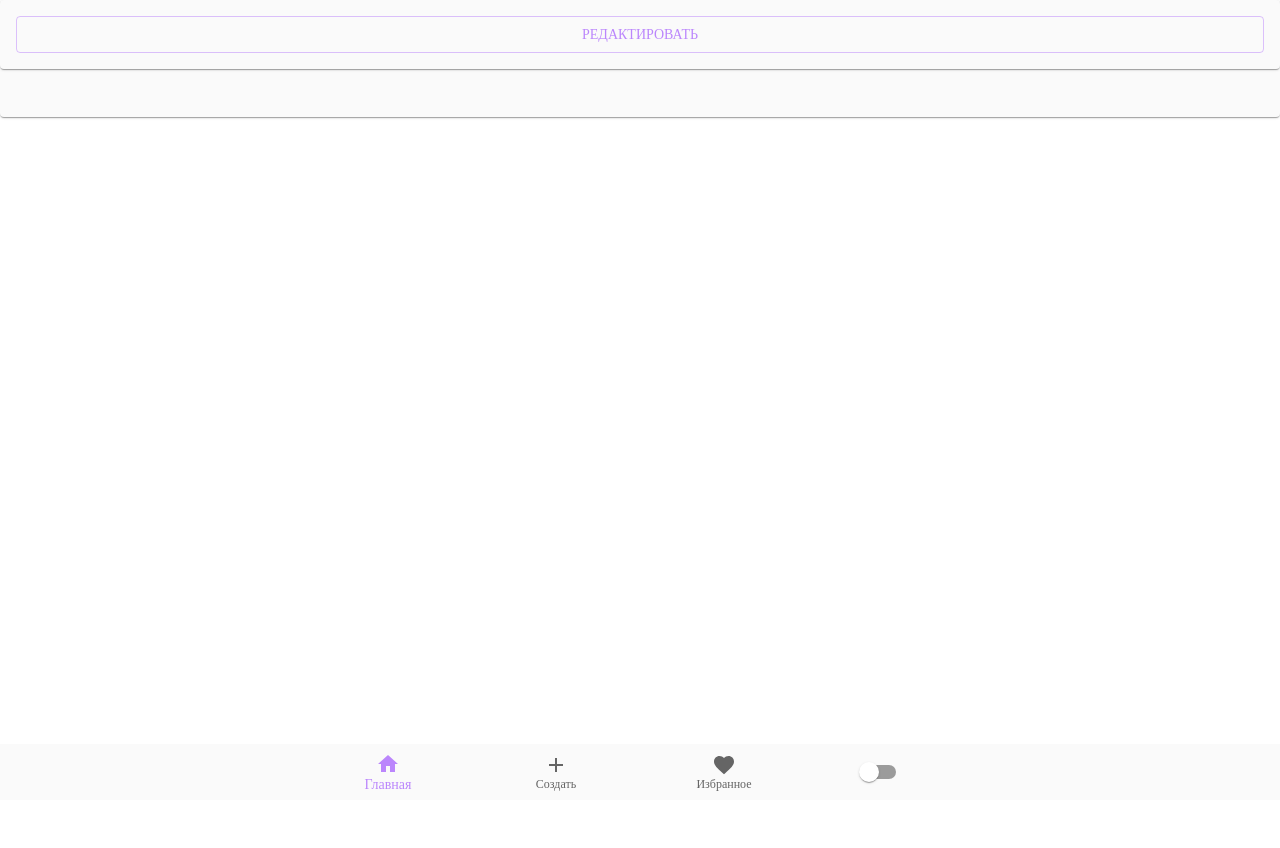
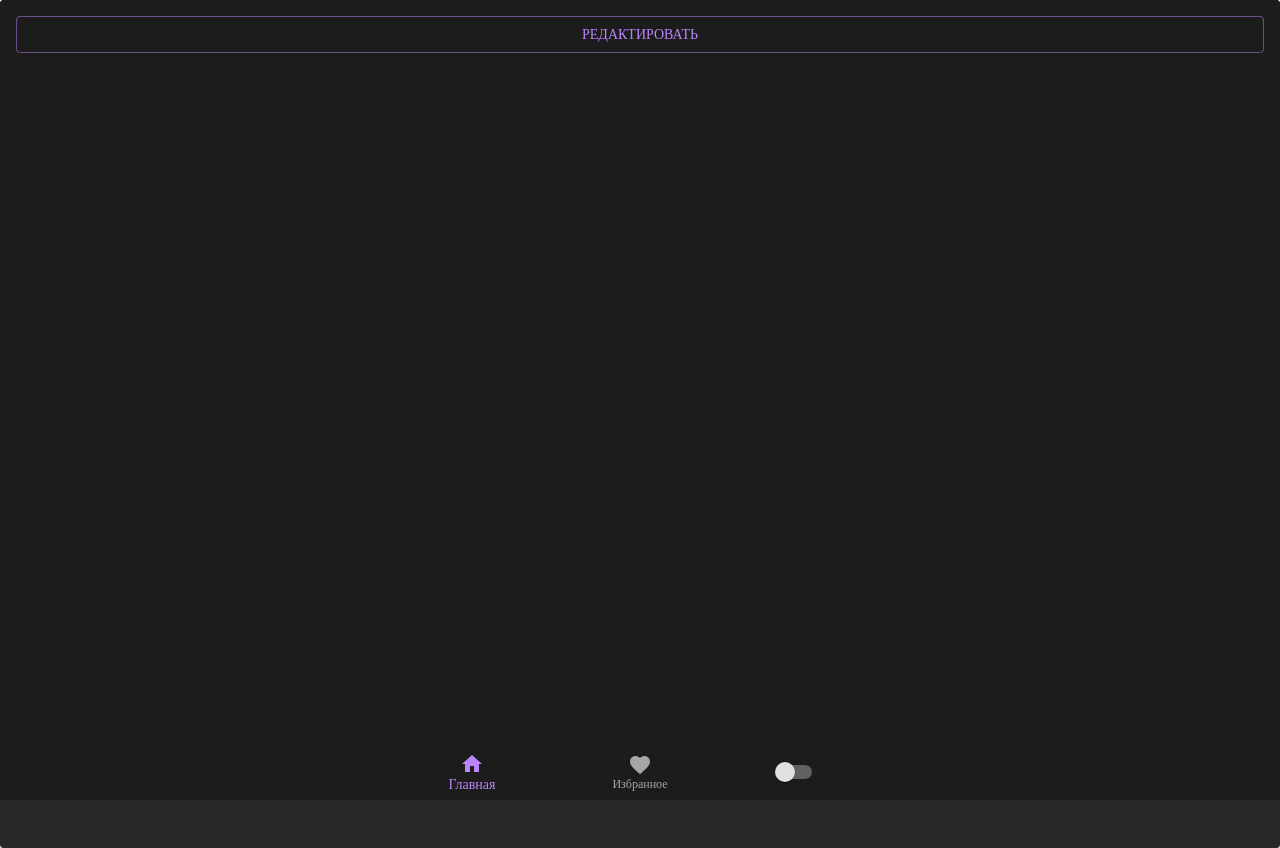
Before and after one commit to abbZe/amazing-todo-app, a React (Vite) app: page /task/13b56b64-14df-4efa-8edf-567d80291c27 in a window 1280 px wide. Before the commit the page ends 800 px from the top, so only its background shows below. Built offline with nearby package versions, Linux system fonts and the light colour scheme; a web font is replaced by a local one.

Commit message:
task page 100% vh fix

```diff
--- a/src/components/TaskTitle/index.tsx
+++ /dev/null
@@ -1,8 +0,0 @@
-type TaskTitleProps = {
-  title: string
-}
-export const TaskTitle: React.FC<TaskTitleProps> = ({ title }) => {
-  return (
-    <h1>{title}</h1>
-  )
-}
--- a/src/components/TaskValue/index.tsx
+++ b/src/components/TaskValue/index.tsx
@@ -1,5 +1,5 @@
-import { Paper, Typography } from '@mui/material'
-import { TaskBody, TaskTitle } from '..'
+import { Alert, Box, Paper, Typography } from '@mui/material'
+import { TaskBody } from '..'
 import { TTasksObj } from '../../redux/tasks'
 import { v4 } from 'uuid'
 
@@ -13,12 +13,21 @@ export const TaskValue: React.FC<TaskValueProps> = ({ id, tasks }) => {
     <>
       {tasks.map((task: TTasksObj) =>
         task.id === id ? (
-          <div key={v4()}>
-            <TaskTitle title={task.taskTitleValue} />
+          <Box key={v4()}>
+
+            <Typography sx={{ textAlign: 'center', position: 'sticky', top: '0' }} variant="h4">
+              {task.taskTitleValue}
+            </Typography>
+
             <Paper elevation={2} sx={{ p: '1rem', marginBlock: '1rem' }}>
-              {task.taskBodyValue ? <TaskBody body={task.taskBodyValue} /> : <Typography>Описания нет</Typography>}
+              {task.taskBodyValue ? (
+                <TaskBody body={task.taskBodyValue} />
+              ) : (
+                <Alert severity="info">Описания нет, самое время добавить</Alert>
+              )}
             </Paper>
-          </div>
+
+          </Box>
         ) : null
       )}
     </>
--- a/src/components/index.ts
+++ b/src/components/index.ts
@@ -3,5 +3,4 @@ export * from './TaskPrioritySelector'
 export * from './TagsList'
 export * from './AddTagForm'
 export * from './TaskValue'
-export * from './TaskTitle'
 export * from './TaskBody'
--- a/src/containers/BottomNav/index.tsx
+++ b/src/containers/BottomNav/index.tsx
@@ -67,6 +67,7 @@ export const BottomNav = () => {
           onClick={() => navigate('/')}
         />
 
+        {location.pathname === '/' ? (
           <BottomNavigationAction
             label="Создать"
             icon={
@@ -76,7 +77,7 @@ export const BottomNav = () => {
             }
             onClick={clickAddNoteHandler}
           />
-        AddTaskForm
+        ) : null}
 
         {location.pathname === '/' ? (
           <BottomNavigationAction
--- a/src/pages/TaskPage.tsx
+++ b/src/pages/TaskPage.tsx
@@ -33,16 +33,20 @@ export const TaskPage: React.FC = () => {
 
   if (id) {
     return (
-      <Paper elevation={1} sx={{ p: '1rem' }}>
+      <Paper elevation={0} sx={{ p: '1rem', height: '100vh' }}>
         <Stack>
           <TaskValue id={id} tasks={tasks} />
-          <Button variant="outlined" color={isHide ? "primary" : "secondary"} onClick={() => setIsHide(!isHide)} >Редактировать</Button>
+          <Button variant="outlined" color={isHide ? 'primary' : 'secondary'} onClick={() => setIsHide(!isHide)}>
+            Редактировать
+          </Button>
         </Stack>
 
         <Stack>
           {isHide ? null : (
             <FormGroup>
-              <Typography component="h2" variant="h4">Отредактировать заметку</Typography>
+              <Typography component="h2" variant="h4">
+                Отредактировать заметку
+              </Typography>
               <FormControl component="form" onSubmit={submitEditTaskHandler} sx={{ gap: 2, width: '100%' }}>
                 <CKEditor
                   editor={CustomEditor}
@@ -51,7 +55,9 @@ export const TaskPage: React.FC = () => {
                   onReady={() => editorDefaultValueHandler(id)}
                 />
 
-                <Button type="submit" variant="outlined">ПРИМЕНИТЬ ИЗМЕНЕНИЯ</Button>
+                <Button type="submit" variant="outlined">
+                  ПРИМЕНИТЬ ИЗМЕНЕНИЯ
+                </Button>
               </FormControl>
             </FormGroup>
           )}
--- a/src/redux/tasks/index.ts
+++ b/src/redux/tasks/index.ts
@@ -33,7 +33,7 @@ export type TInitialState = {
 }
 
 const initialState: TInitialState = {
-  themeMode: 'light',
+  themeMode: 'dark',
   tasks: [],
   searchResults: [],
   searchTagResults: [],
```
Also changed, not shown: 1 other file (tests, documents, lock files or other folders). Lines whose indentation alone changed are shown as unchanged.
